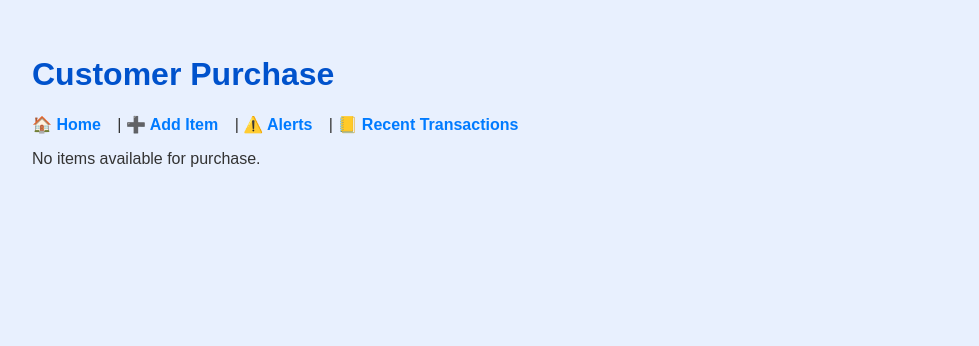
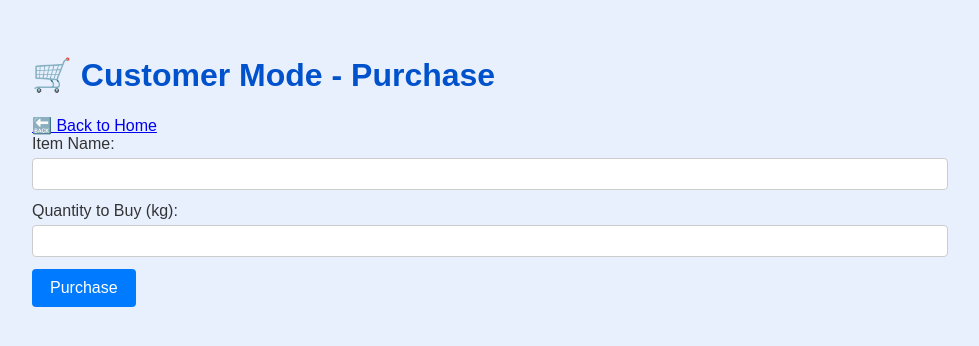
Before and after one commit to Deepika-bethi/smart-inventory, a Flask app: page /purchase in a window 1280 px wide. Shown: the top 346 px of the page, without its empty margins (158-1137 px from the left). Run offline with Flask 3, Linux system fonts and the light colour scheme.

Commit message:
feat: create customer purchase page with form to buy item and quantity

```diff
--- a/templates/purchase.html
+++ b/templates/purchase.html
@@ -1,33 +1,21 @@
 <!DOCTYPE html>
 <html lang="en">
 <head>
-    <meta charset="UTF-8" />
-    <title>Purchase Items - Smart Inventory</title>
-    <link rel="stylesheet" href="{{ url_for('static', filename='style.css') }}" />
+    <meta charset="UTF-8">
+    <title>Customer Mode - Purchase</title>
+    <link rel="stylesheet" href="{{ url_for('static', filename='style.css') }}">
 </head>
 <body>
-    <h1>Customer Purchase</h1>
-    <nav>
-        <a href="{{ url_for('index') }}">🏠 Home</a> |
-        <a href="{{ url_for('add_item') }}">➕ Add Item</a> |
-        <a href="{{ url_for('alerts') }}">⚠️ Alerts</a> |
-        <a href="{{ url_for('recent_transactions') }}">📒 Recent Transactions</a>
-    </nav>
-
-    {% if items %}
-    <form method="POST" action="{{ url_for('purchase') }}">
-        <label>Select Item:</label><br />
-        <select name="item_name" required>
-            {% for item in items %}
-                <option value="{{ item.name }}">{{ item.name }} ({{ item.quantity }} kg available)</option>
-            {% endfor %}
-        </select><br />
-        <label>Quantity to Purchase (kg):</label><br />
-        <input type="number" step="0.01" name="quantity" required /><br /><br />
-        <button type="submit">Purchase</button>
-    </form>
-    {% else %}
-    <p>No items available for purchase.</p>
-    {% endif %}
+    <div class="container">
+        <h1>🛒 Customer Mode - Purchase</h1>
+        <a href="{{ url_for('index') }}">🔙 Back to Home</a>
+        <form method="POST">
+            <label>Item Name:</label>
+            <input type="text" name="name" required><br>
+            <label>Quantity to Buy (kg):</label>
+            <input type="number" step="0.01" name="quantity" required><br>
+            <button type="submit">Purchase</button>
+        </form>
+    </div>
 </body>
 </html>
```
